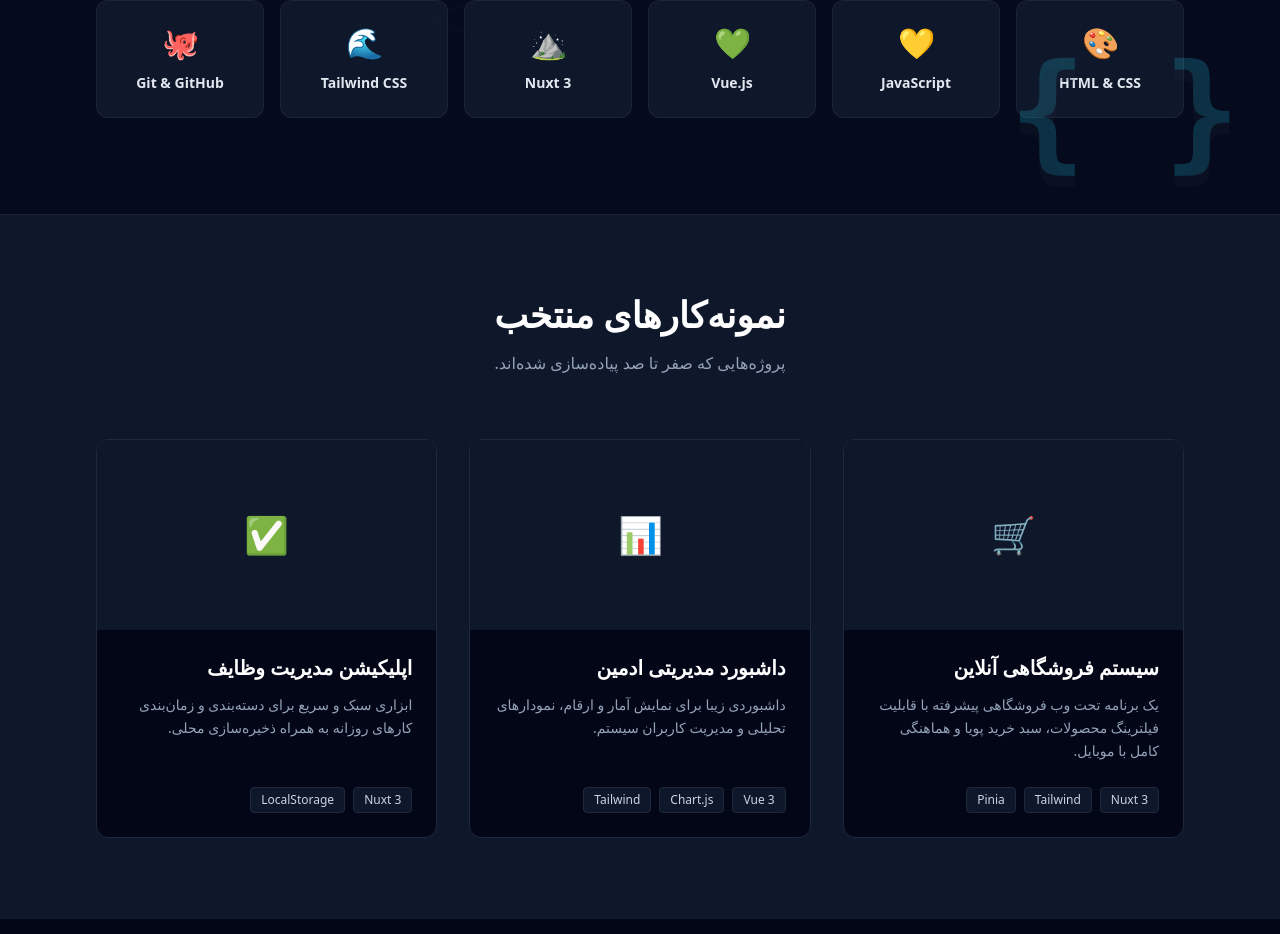
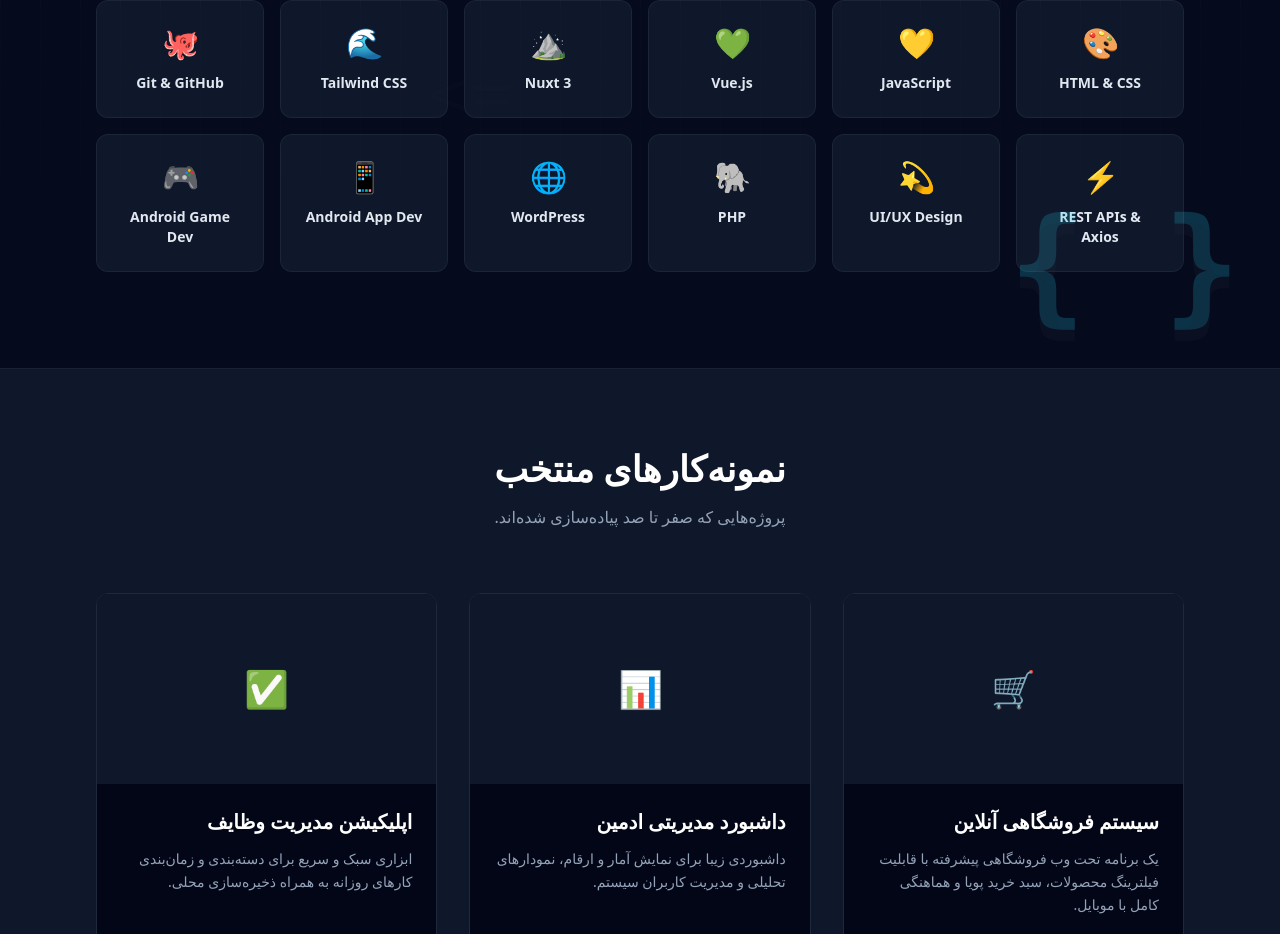
Before and after one commit to Ali-Git-1/Personal-website, a Nuxt app: page / in a window 1280 px wide. Shown: the part 954-1888 px from the top of the page. Built offline with nearby package versions, Linux system fonts and the light colour scheme.

Commit message:
feat(skills): add PHP, WordPress, REST API, and Android App/Game development skills

```diff
--- a/app/components/SkillsSection.vue
+++ b/app/components/SkillsSection.vue
@@ -73,6 +73,39 @@
   { name: "Nuxt 3", icon: "⛰️" },
   { name: "Tailwind CSS", icon: "🌊" },
   { name: "Git & GitHub", icon: "🐙" },
+  {
+    name: "REST APIs & Axios",
+    icon: "⚡", // یا 🔄
+    color: "text-sky-400",
+  },
+  {
+    name: "UI/UX Design",
+    icon: "💫", // یا 📐
+    color: "text-pink-400",
+  },
+  {
+    name: "PHP",
+    icon: "🐘",
+    color: "text-indigo-400",
+  },
+  {
+    name: "WordPress",
+    icon: "🌐",
+    color: "text-blue-500",
+  },
+  // اضافه کردن به لیست مهارت‌ها:
+  {
+    name: "Android App Dev",
+    description: "ساخت انواع اپلیکیشن با Android Studio",
+    icon: "📱", // یا 🤖
+    color: "text-emerald-400",
+  },
+  {
+    name: "Android Game Dev",
+    description: "ساخت و توسعه بازی با Android Studio",
+    icon: "🎮",
+    color: "text-purple-400",
+  },
 ]);
 </script>
 
```
